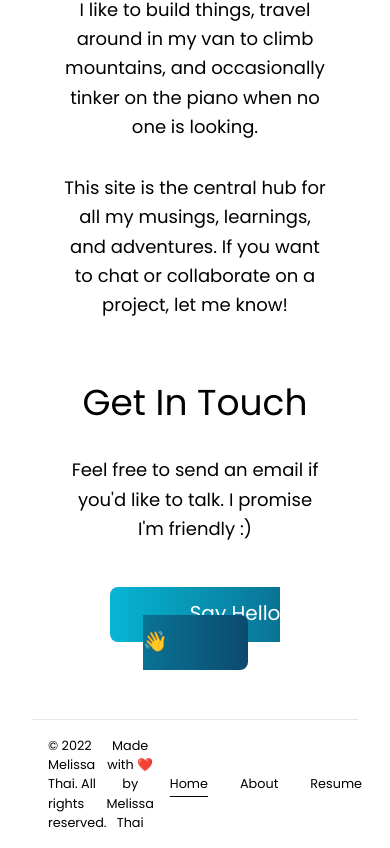
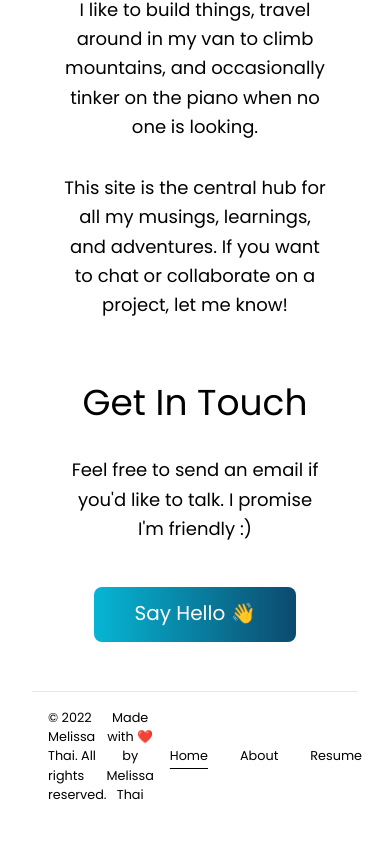
Before and after one commit to melissapthai/melissapthai.com, a Next.js app: page / in a window 390 px wide. Shown: the part 693-1541 px from the top of the page. After the commit the page ends 1513 px from the top, so only its background shows below. Built offline with nearby package versions, Linux system fonts and the light colour scheme.

Commit message:
fix button

```diff
--- a/components/button.tsx
+++ b/components/button.tsx
@@ -11,7 +11,7 @@ export default function Button({ children, className, href }: ButtonProps) {
     <div className={className}>
       <a
         className={classNames(
-          "bg-200 rounded-lg bg-gradient-to-r from-cyan-500 to-sky-900 px-20 py-4"
+          "bg-200 rounded-lg bg-gradient-to-r from-cyan-500 to-sky-900 px-10 py-4 md:px-20"
         )}
         href={href}
         target="_blank"
--- a/pages/index.tsx
+++ b/pages/index.tsx
@@ -38,7 +38,7 @@ const Home: NextPage = () => {
           </p>
           <Button
             href={`mailto:${siteMetadata.email}`}
-            className="p-8 transition duration-150 ease-in-out hover:scale-105"
+            className="py-8 transition duration-150 ease-in-out hover:scale-105 md:px-8"
           >
             <span className="text-xl text-white">
               Say Hello{" "}
```
